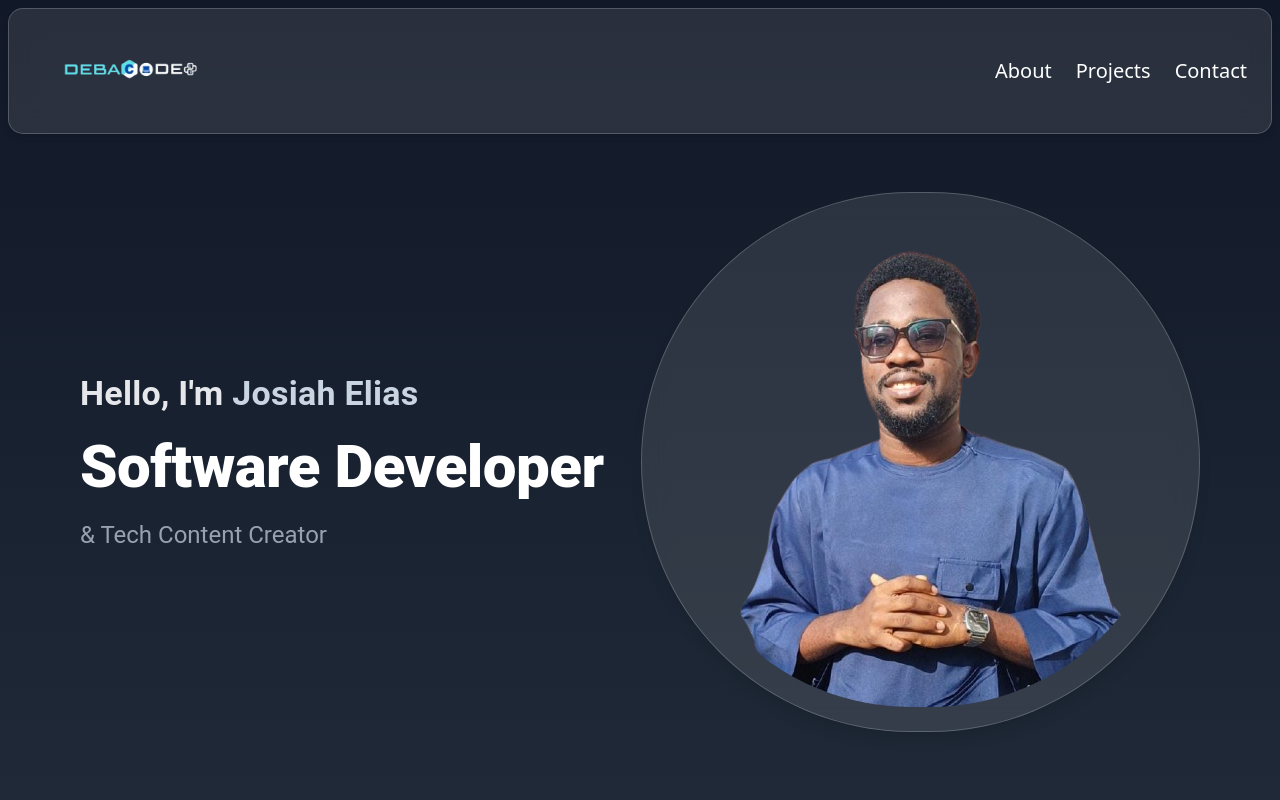
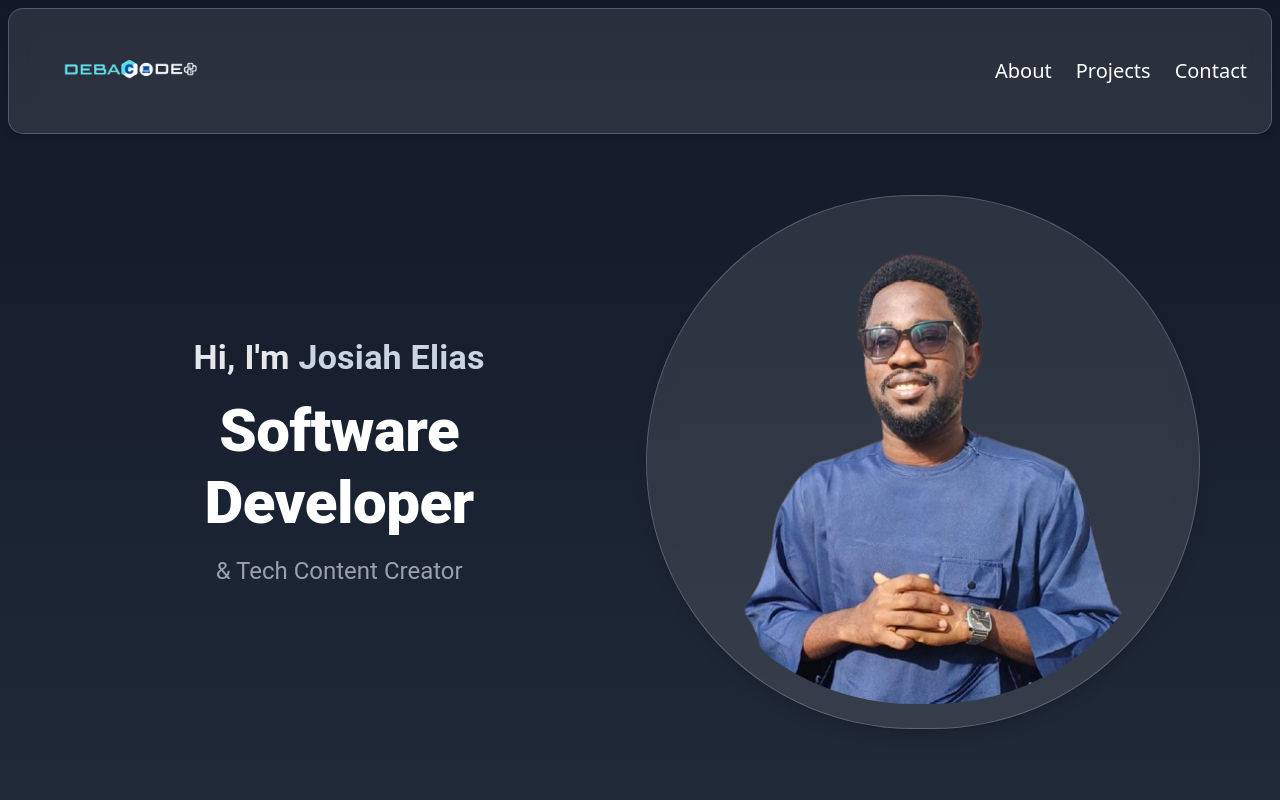
Before and after one commit to debagit10/portfolio, a React (Vite) app: page / in a window 1280 px wide. Shown: the top 800 px of the page. Built offline with nearby package versions, Linux system fonts and the light colour scheme.

Commit message:
feat: responsiveness reiterated

```diff
--- a/src/components/About.tsx
+++ b/src/components/About.tsx
@@ -2,7 +2,7 @@ const About = () => {
   return (
     <section
       id="about"
-      className="max-w-5xl mx-[.5rem] md:mx-auto my-8 px-6 py-12 rounded-xl  backdrop-blur-md shadow-md border border-white/20 text-white"
+      className="max-w-5xl mx-[.5rem] lg:mx-auto my-8 px-6 py-12 rounded-xl  backdrop-blur-md shadow-md border border-white/20 text-white"
     >
       <div className="text-center mb-8">
         <p className="text-gray-300 max-w-2xl mx-auto">
--- a/src/components/Contact.tsx
+++ b/src/components/Contact.tsx
@@ -16,7 +16,7 @@ const Contact = () => {
   return (
     <section
       id="contact"
-      className="max-w-5xl md:mx-auto mx-[.5rem] my-16 px-6 py-12 rounded-xl backdrop-blur-md shadow-md border border-white/20 text-white"
+      className="max-w-5xl lg:mx-auto mx-[.5rem] my-16 px-6 py-12 rounded-xl backdrop-blur-md shadow-md border border-white/20 text-white"
     >
       <div className="text-center mb-10">
         <h2 className="text-3xl md:text-4xl font-semibold mb-4">
--- a/src/components/Hero.tsx
+++ b/src/components/Hero.tsx
@@ -2,14 +2,14 @@ import { Typography } from "@mui/material";
 
 const Hero = () => {
   return (
-    <div className="flex flex-col md:flex-row items-center justify-between px-6 md:px-20 py-12 text-white min-h-[80vh]">
+    <div className="flex flex-col lg:flex-row md:gap-[3rem] items-center justify-between px-6 md:px-20 py-12 text-white min-h-[80vh]">
       {/* Left Text Section */}
-      <div className="flex flex-col gap-4 text-center md:text-left max-w-xl px-4 md:px-0">
+      <div className="flex flex-col gap-4 text-center  max-w-xl px-4 md:px-0">
         <Typography
           variant="h4"
           className="!font-bold text-gray-200 text-lg sm:text-xl md:text-2xl"
         >
-          Hello, I'm <span className="text-slate-300">Josiah Elias</span>
+          Hi, I'm <span className="text-slate-300">Josiah Elias</span>
         </Typography>
 
         <Typography
--- a/src/components/Skills.tsx
+++ b/src/components/Skills.tsx
@@ -45,7 +45,7 @@ const Skills = () => {
   return (
     <section
       id="skills"
-      className="max-w-5xl md:mx-auto mx-[.5rem] my-8 px-6 py-12 rounded-xl  backdrop-blur-md shadow-md border border-white/20 text-white"
+      className="max-w-5xl lg:mx-auto mx-[.5rem] my-8 px-6 py-12 rounded-xl  backdrop-blur-md shadow-md border border-white/20 text-white"
     >
       <div className="grid md:grid-cols-3 gap-8 text-gray-300">
         {/* Frontend */}
```
